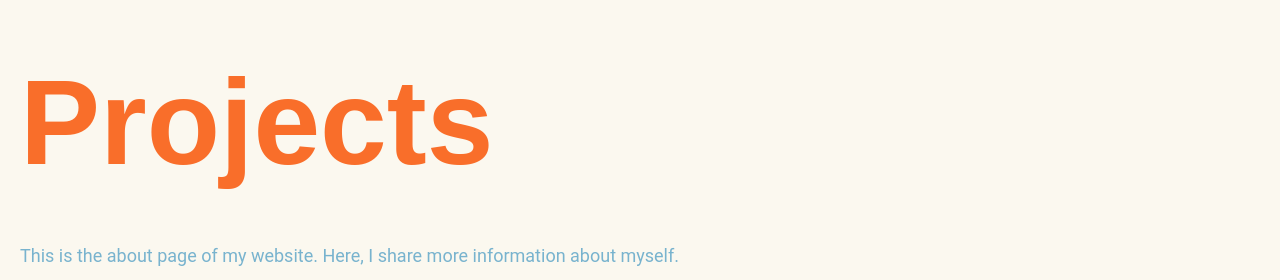
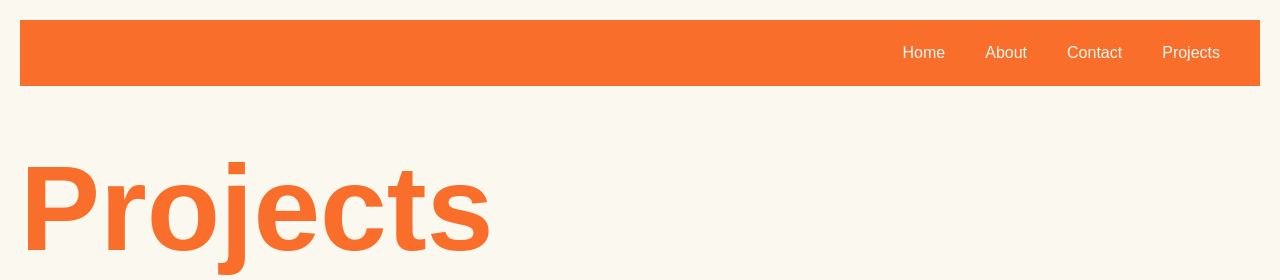
Before and after one commit to angelbpaul/angelbpaul.github.io, a plain HTML site: page projects.html in a window 1280 px wide. Shown: the top 280 px of the page. Drawn offline with Linux system fonts and the light colour scheme; a web font is replaced by a local one.

Commit message:
navigation bar

```diff
--- a/projects.html
+++ b/projects.html
@@ -9,6 +9,15 @@
   <link rel="stylesheet" href="style.css">
 </head>
 <body>
+ <!-- Navigation Bar -->
+  <nav class="navbar">
+    <a href="index.html">Home</a>
+    <a href="about.html">About</a>
+    <a href="contact.html">Contact</a>
+    <a href="projects.html">Projects</a>
+  </nav>
+
+
 <div class="projectheader-container">
   <h1>Projects</h1>
   <p>This is the about page of my website. Here, I share more information about myself.</p>
```
